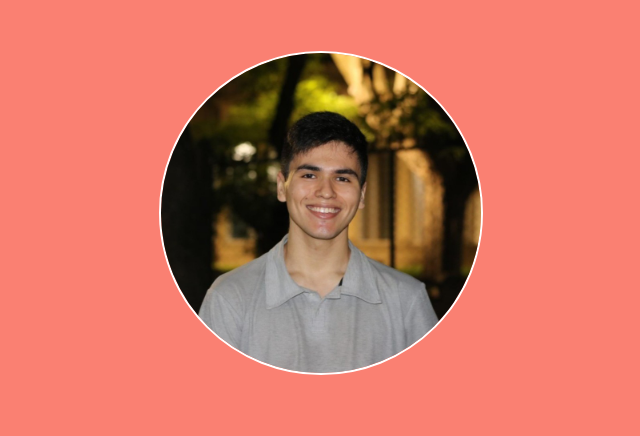
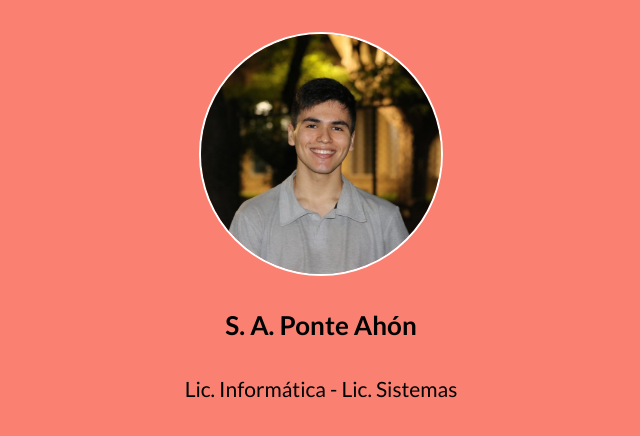
Before and after one commit to Sansanto2000/PresentationPage, a React (Create React App) app in the folder links-page/: page / in a window 1280 px wide. Shown: the top 436 px of the page, without its empty margins (319-959 px from the left). Built offline with nearby package versions, Linux system fonts and the light colour scheme.

Commit message:
:sparkles: Incorporacion de Titulo y Subtitulo

```diff
--- a/links-page/src/App.css
+++ b/links-page/src/App.css
@@ -11,19 +11,27 @@ body {
   flex-direction: column;
   align-items: center;
   justify-content: center;
-  font-size: calc(10px + 2vmin);
-  color: white;
   height: 100%;
 }
 
 .User-Photo {
-  width: 40vmin;
-  height: 40vmin;
+  width: 30vmin;
+  height: 30vmin;
   border-radius: 50%;
-  margin-top: 4%;
-  margin-bottom: 4%;
+  margin-top: 2rem;
+  margin-bottom: 1rem;
   border: 2px solid white;
   border-radius: 50%;
+}
+
+.Title {
+  font-size: calc(10px + 2vmin); /* Tamaño grande para el título */
+  font-weight: 700; /* Fuente más gruesa */
+}
+
+.Subtitle {
+  font-size: calc(5px + 2vmin); /* Tamaño más pequeño para el subtítulo */
+  font-weight: 300; /* Fuente más fina */
 }
 
 @media (prefers-reduced-motion: no-preference) {
--- a/links-page/src/App.js
+++ b/links-page/src/App.js
@@ -1,10 +1,13 @@
-import logo from "./logo.svg";
 import "./App.css";
+import links from "./data/links.json";
 
 function App() {
+  console.log(links);
   return (
     <div className="App">
       <img src={"fotoSAPonteAhon.jpg"} className="User-Photo" alt="Mi foto" />
+      <h1 className="Title"> S. A. Ponte Ahón</h1>
+      <h2 className="Subtitle">Lic. Informática - Lic. Sistemas</h2>
     </div>
   );
 }
```
